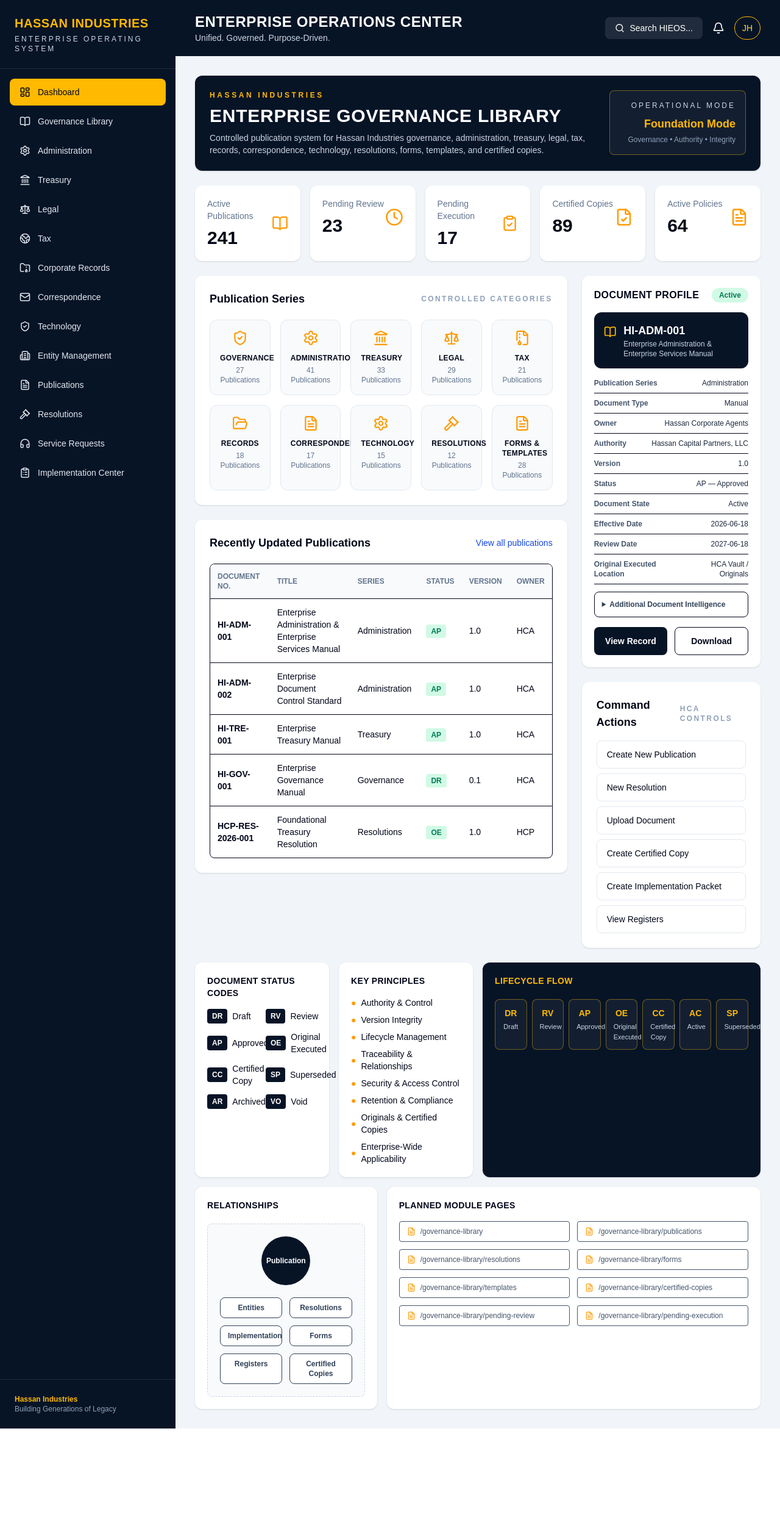
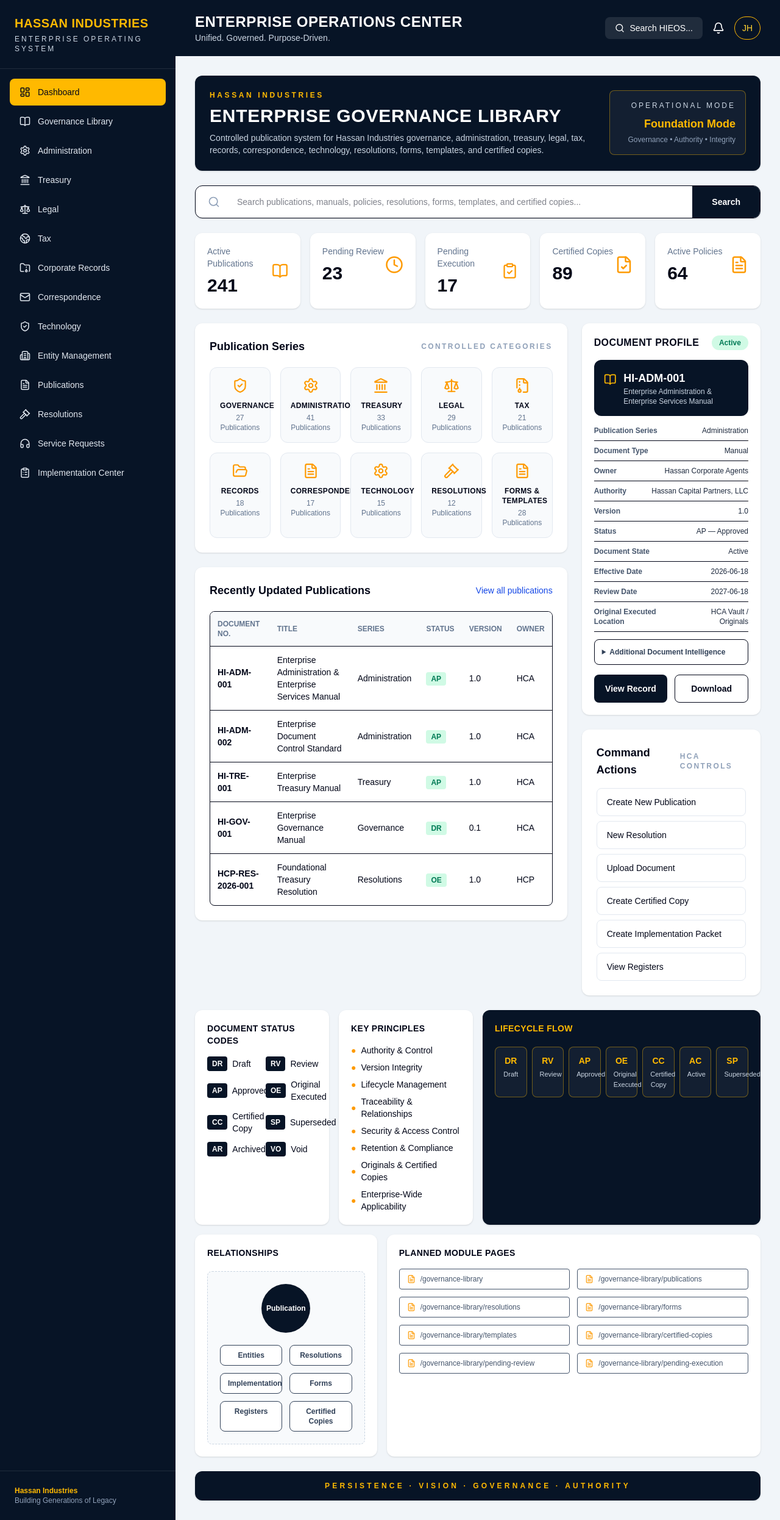
Before and after one commit to Hassan-Industries/hassan-industries-eos, a Next.js app in the folder portal/: page /governance-library in a window 1280 px wide. Shown: the whole page at 61% size. Before the commit the page ends 2342 px from the top, so only its background shows below. Built offline with nearby package versions, Linux system fonts and the light colour scheme.

Commit message:
feat(egl: polish governance command interface
- Improved EGL command ribbon
- Added blueprint-style search bar
- Added enterprise footer strip
- Improved branding structure
- Continued visual alignment with EGL blueprint

```diff
--- a/portal/app/governance-library/page.tsx
+++ b/portal/app/governance-library/page.tsx
@@ -1,12 +1,14 @@
 import Sidebar from "@/components/layout/Sidebar";
 import Topbar from "@/components/layout/Topbar";
 import EGLCommandRibbon from "@/components/governance-library/EGLCommandRibbon";
+import EGLSearchBar from "@/components/governance-library/EGLSearchBar";
 import EGLStats from "@/components/governance-library/EGLStats";
 import PublicationSeriesGrid from "@/components/governance-library/PublicationSeriesGrid";
 import RecentlyUpdatedPublications from "@/components/governance-library/RecentlyUpdatedPublications";
 import PublicationDetailsPreview from "@/components/governance-library/PublicationDetailsPreview";
 import EGLQuickActions from "@/components/governance-library/EGLQuickActions";
 import EGLKnowledgePanels from "@/components/governance-library/EGLKnowledgePanels";
+import EGLFooterStrip from "@/components/governance-library/EGLFooterStrip";
 
 export default function GovernanceLibraryPage() {
   return (
@@ -19,6 +21,7 @@ export default function GovernanceLibraryPage() {
 
           <div className="p-8">
             <EGLCommandRibbon />
+            <EGLSearchBar />
             <EGLStats />
 
             <div className="mt-6 grid grid-cols-12 gap-6">
@@ -34,6 +37,7 @@ export default function GovernanceLibraryPage() {
             </div>
 
             <EGLKnowledgePanels />
+            <EGLFooterStrip />
           </div>
         </section>
       </div>
--- a/portal/app/layout.tsx
+++ b/portal/app/layout.tsx
@@ -25,9 +25,15 @@ export default function RootLayout({
   return (
     <html
       lang="en"
+      suppressHydrationWarning
       className={`${geistSans.variable} ${geistMono.variable} h-full antialiased`}
     >
-      <body className="min-h-full flex flex-col">{children}</body>
+      <body
+        suppressHydrationWarning
+        className="min-h-full flex flex-col"
+      >
+        {children}
+      </body>
     </html>
   );
 }
--- /dev/null
+++ b/portal/components/governance-library/EGLFooterStrip.tsx
@@ -0,0 +1,7 @@
+export default function EGLFooterStrip() {
+    return (
+      <div className="mt-6 rounded-xl bg-[#071426] px-6 py-4 text-center text-xs font-semibold uppercase tracking-[0.35em] text-amber-400 shadow">
+        Persistence · Vision · Governance · Authority
+      </div>
+    );
+  }
--- /dev/null
+++ b/portal/components/governance-library/EGLSearchBar.tsx
@@ -0,0 +1,20 @@
+import { Search } from "lucide-react";
+
+export default function EGLSearchBar() {
+  return (
+    <div className="mt-6 flex items-center overflow-hidden rounded-xl border bg-white shadow">
+      <div className="px-5 text-slate-400">
+        <Search size={20} />
+      </div>
+
+      <input
+        className="w-full px-2 py-4 text-sm outline-none"
+        placeholder="Search publications, manuals, policies, resolutions, forms, templates, and certified copies..."
+      />
+
+      <button className="bg-[#071426] px-8 py-4 text-sm font-semibold text-white hover:bg-[#0b1d33]">
+        Search
+      </button>
+    </div>
+  );
+}
```
Also changed, not shown: 1 other file (tests, documents, lock files or other folders).
